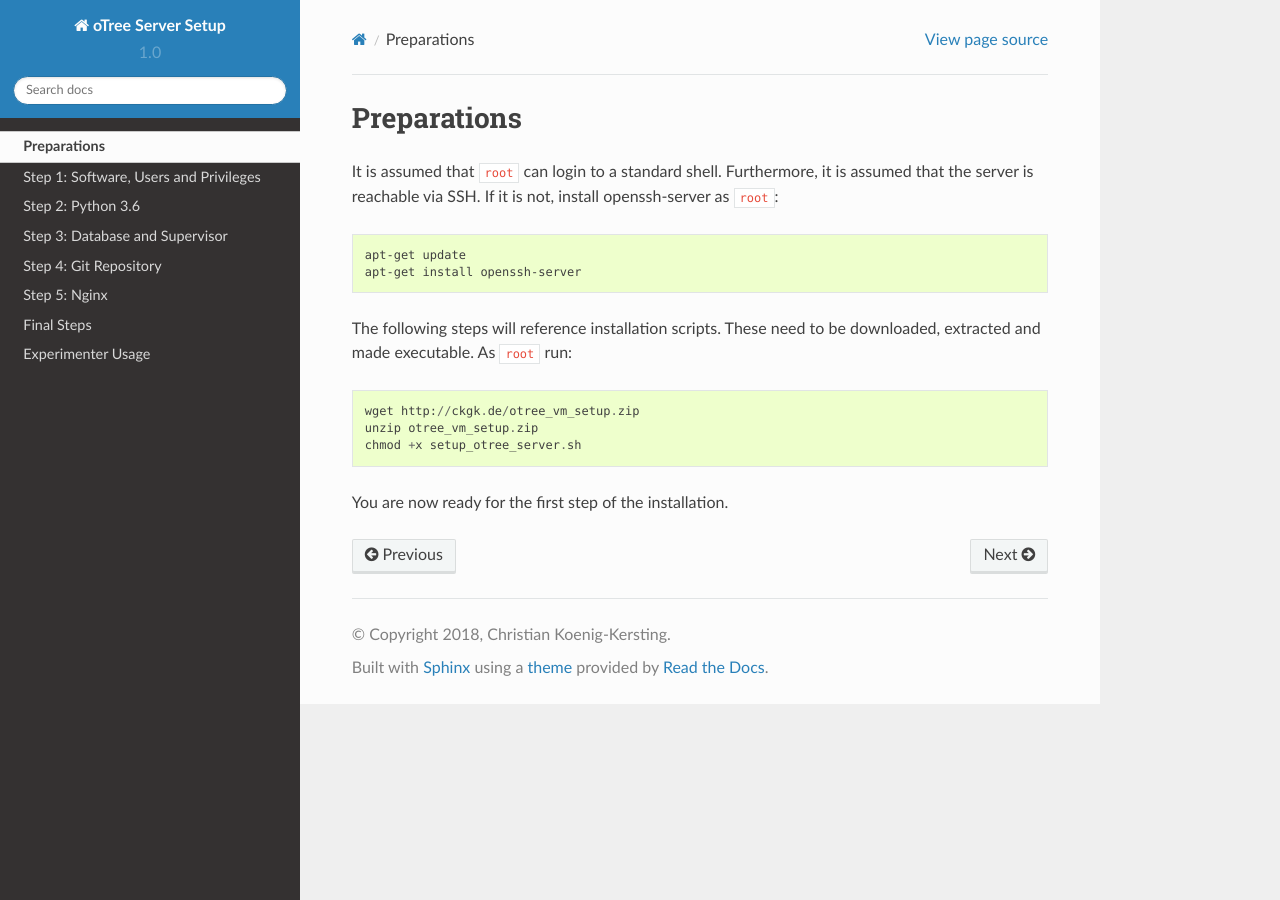
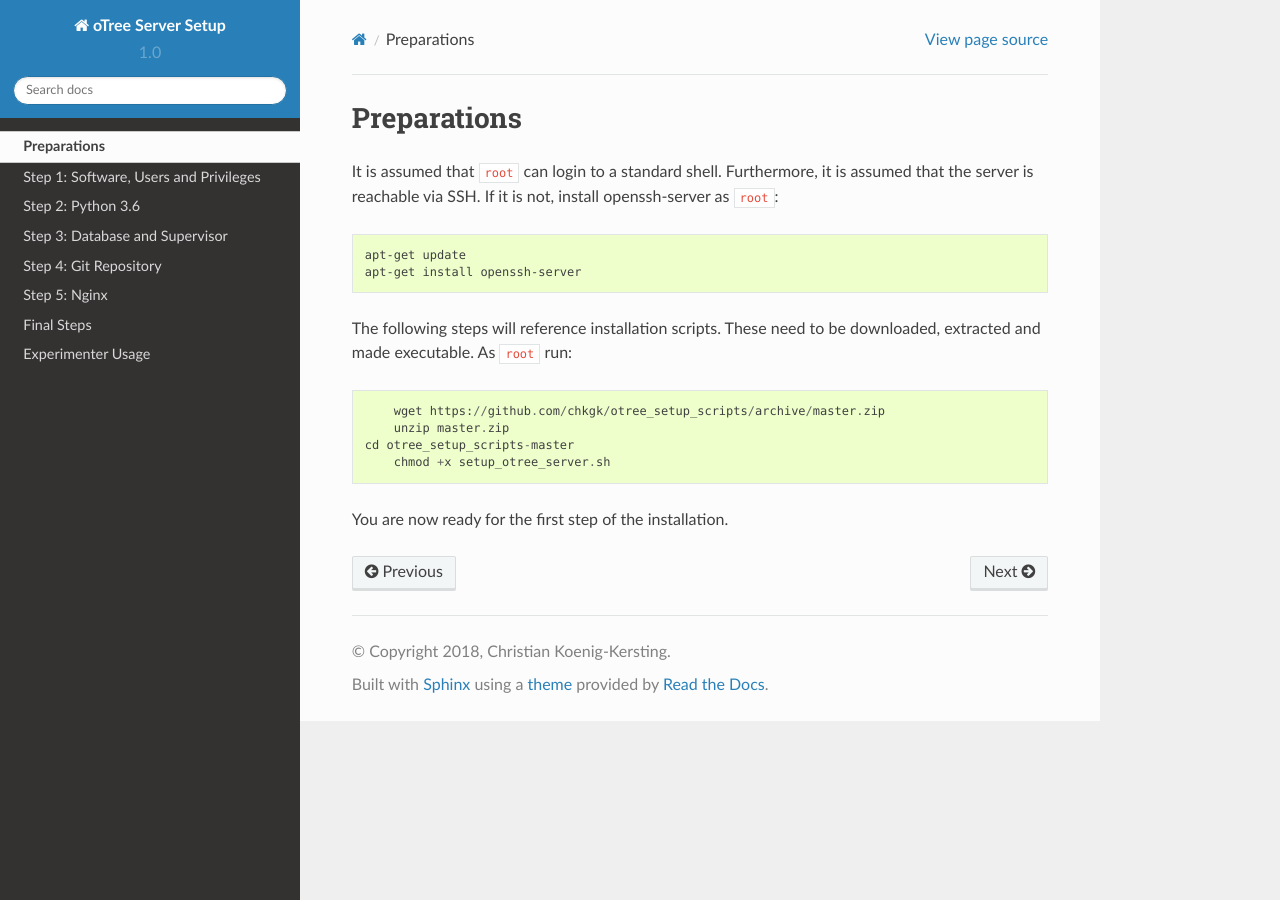
Before and after one commit to GuangtengMeng/otree-prodserver-setup, a Sphinx documentation site: the page built from source/preparations.rst, in a window 1280 px wide. Built offline with Sphinx 7.4.7 and the Read the Docs theme 2.0.0, drawn with Linux system fonts in a browser that asks for light colours.

Commit message:
changed location for oree setup scripts

```diff
--- a/source/preparations.rst
+++ b/source/preparations.rst
@@ -15,8 +15,9 @@ If it is not, install openssh-server as ``root``:
 The following steps will reference installation scripts. These need to be downloaded, extracted and made executable.
 As ``root`` run::
 
-	wget http://ckgk.de/otree_vm_setup.zip
-	unzip otree_vm_setup.zip
+	wget https://github.com/chkgk/otree_setup_scripts/archive/master.zip
+	unzip master.zip
+    cd otree_setup_scripts-master
 	chmod +x setup_otree_server.sh
 
 You are now ready for the first step of the installation.
--- a/source/step1.rst
+++ b/source/step1.rst
@@ -12,6 +12,8 @@ Quick Setup
 Run as ``root``::
 
 	./setup_otree_server.sh
+
+Then follow the instructions.
 
 
 Step by step instructions
```
Also changed, not shown: README.md (+1 -1 lines).
